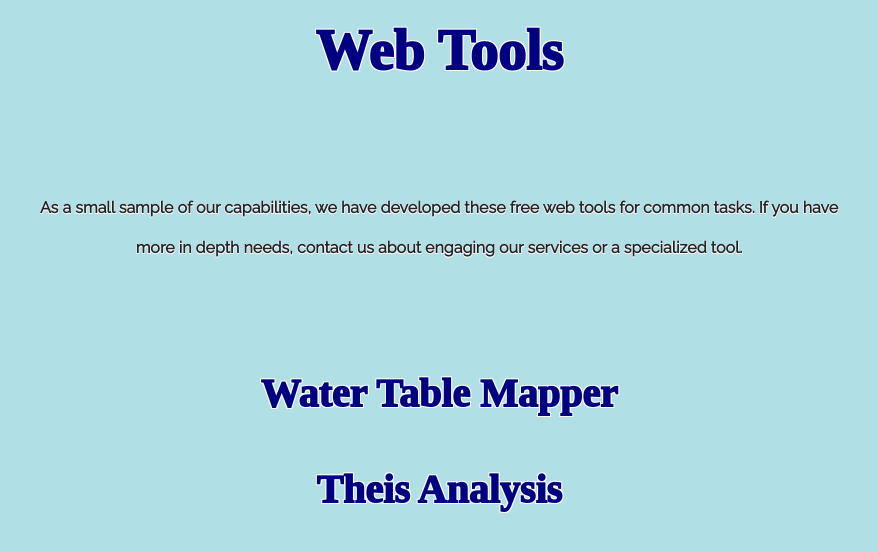
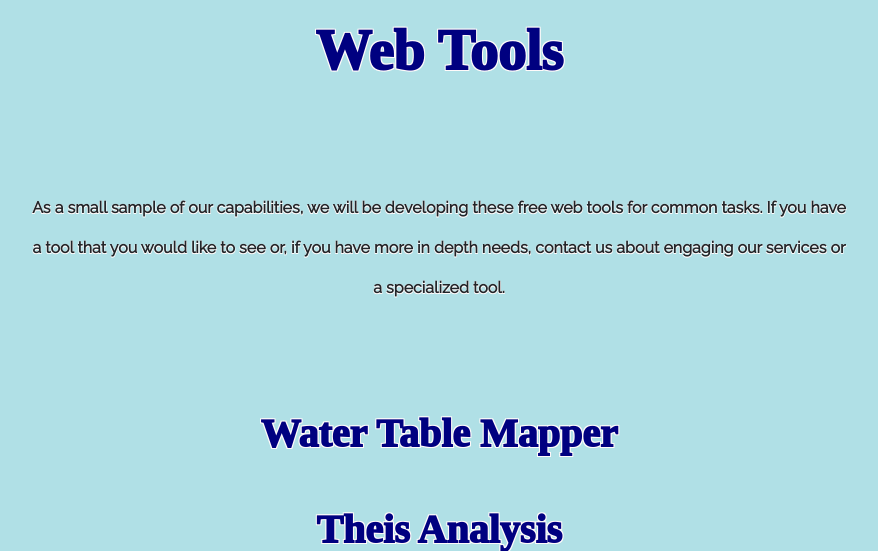
Before and after one commit to caseygierke/AlbuGierke-Environmental-DFB, a Django app: page /tools/ in a window 1280 px wide. Shown: the part 190-741 px from the top of the page, without its empty margins (201-1079 px from the left). Run offline with Django 3.2, Linux system fonts and the light colour scheme; some libraries are stand-ins or nearby versions.

Commit message:
Made a small change to Tools page text to reflect draft nature of site so that we can upload to PythonAnywhere.

```diff
--- a/App1/views.py
+++ /dev/null
@@ -1 +0,0 @@
-views.py
--- a/templates/tools.html
+++ b/templates/tools.html
@@ -6,8 +6,8 @@
 	{% load static %}
 
 	<br><br><h1>Web Tools</h1>
-	<p class="long-text">As a small sample of our capabilities, we have developed these free
-	web tools for common tasks. If you have more in depth needs, contact us
+	<p class="long-text">As a small sample of our capabilities, we will be developing these free
+	web tools for common tasks. If you have a tool that you would like to see or, if you have more in depth needs, contact us
 	about engaging our services or a specialized tool.</p>
 
 	<h3>Water Table Mapper</h3><br>
```
Also changed, not shown: App1- Not Active/views.py (added, +18 -0 lines), App1- Not Active/forms.py (renamed from App1/forms.py), App1- Not Active/functional_python.py (renamed from App1/functional_python.py).
